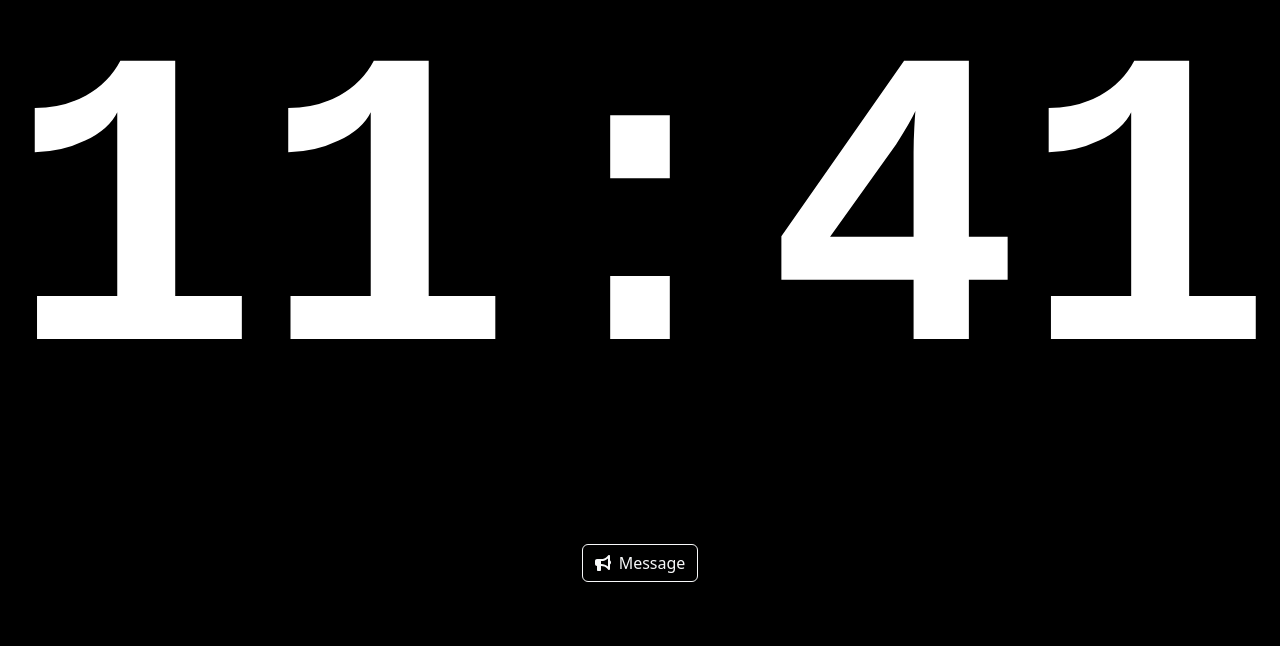
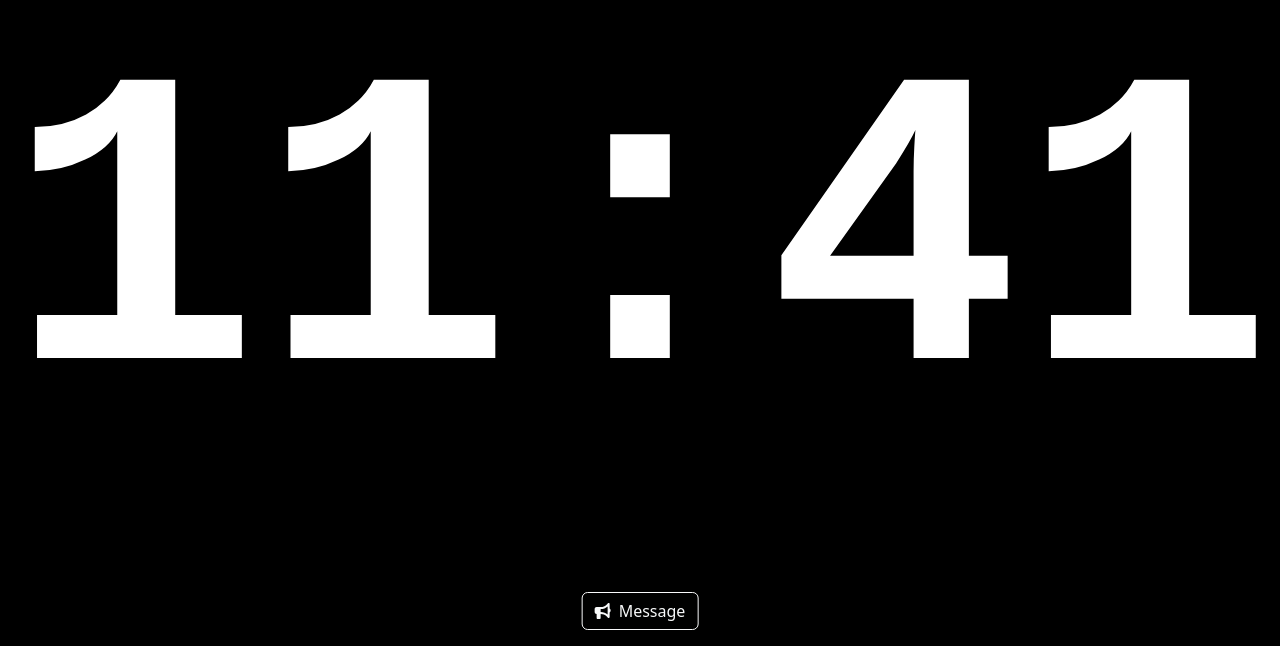
Before and after one commit to MatthewAlner/big-clock, an Angular app: page /home in a window 1280 px wide. Shown: the part 154-800 px from the top of the page. Built offline with nearby package versions, Linux system fonts and the light colour scheme.

Commit message:
Fix mode swap button position
The home page's user interface has been updated for better usability. The mode toggle button now has a dedicated class and is positioned at the bottom of the screen for easier access.

```diff
--- a/src/app/pages/home-page/home-page.component.html
+++ b/src/app/pages/home-page/home-page.component.html
@@ -1,7 +1,7 @@
 <div id="home-page">
   <app-clock *ngIf="mode === 'clock'"/>
   <app-scrolling-message *ngIf="mode === 'message'"/>
-  <div>
+  <div class="mode-toggle mb-3">
     <button *ngIf="mode === 'message'" class="btn btn-outline-light" (click)="onEnableClockModeClick()">
       <fa-icon [icon]="icons.faClock"></fa-icon>
       <span class="ms-2">Clock</span>
--- a/src/app/pages/home-page/home-page.component.scss
+++ b/src/app/pages/home-page/home-page.component.scss
@@ -1,4 +1,5 @@
 #home-page {
+  position: relative;
   display: flex;
   justify-content: center;
   align-items: center;
@@ -6,4 +7,11 @@
 
   height: 100dvh;
   color: white;
+
+  .mode-toggle {
+    position: absolute;
+    bottom: 0;
+    left: 50%;
+    transform: translateX(-50%);
+  }
 }
```
